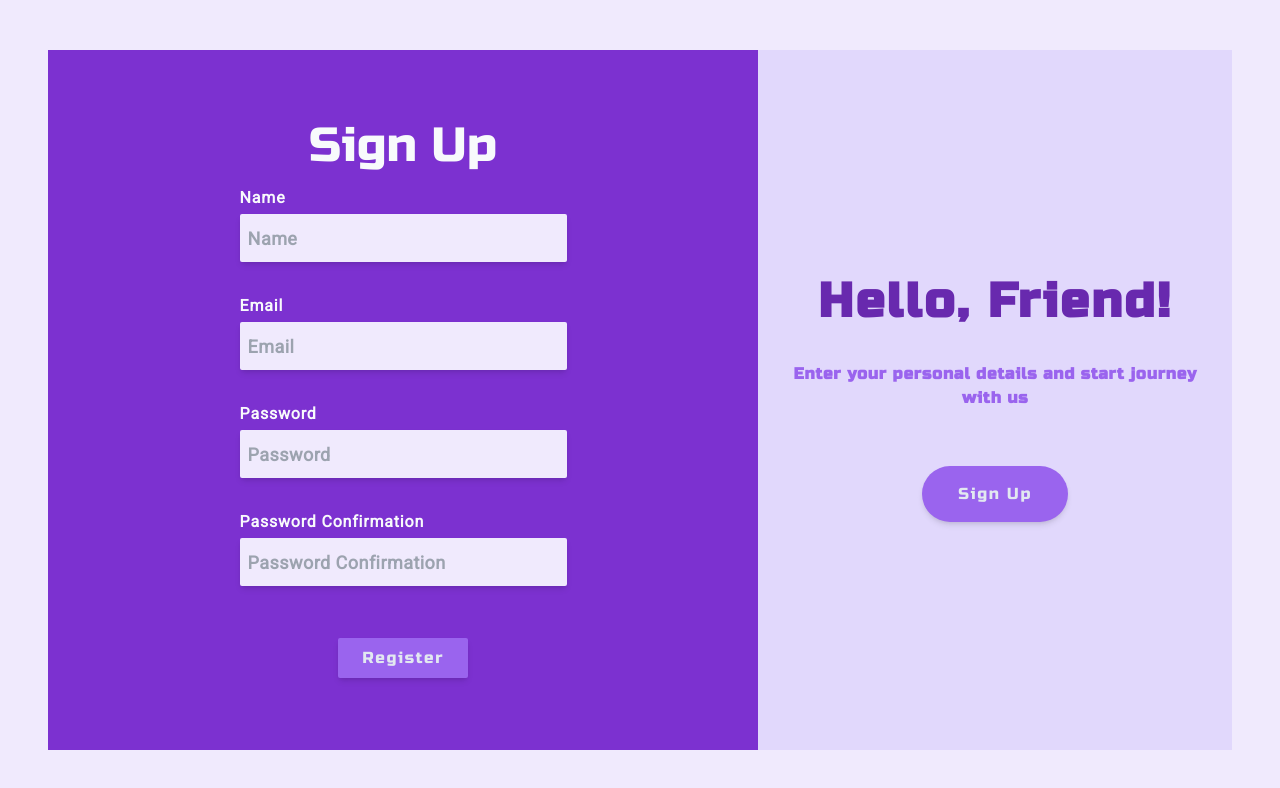
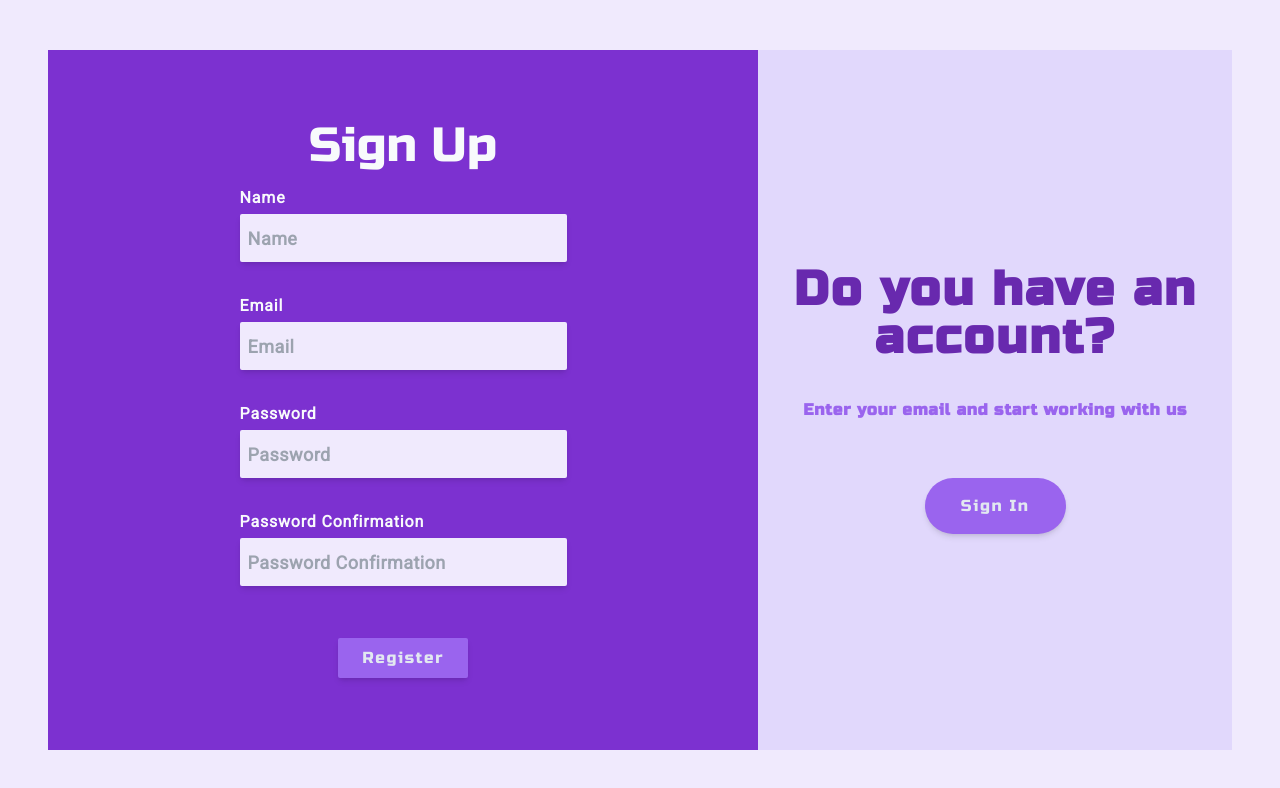
Before and after one commit to dpacoria21/todo-app-mern, a React (Vite) app: page /login in a window 1280 px wide. Both pictures are taken after a click on the button "Sign Up". Shown: the top 788 px of the page. Built offline with nearby package versions, Linux system fonts and the light colour scheme.

Commit message:
Se cambio el texto para que sea mas logico

```diff
--- a/src/auth/pages/AuthPanel.tsx
+++ b/src/auth/pages/AuthPanel.tsx
@@ -16,22 +16,22 @@ export const AuthPanel = () => {
             <div className="flex items-center justify-center w-screen h-full min-h-screen px-12 py-12 bg-electric-violet-100">
                 <div className="relative flex flex-col items-center w-full rounded-sm md:flex-row min-h-max h-[700px]">
                     <div className={`w-full flex flex-row justify-center relative h-full transition-all duration-1000 p-7 ${isLogin ? 'md:w-2/5 bg-electric-violet-200' : 'md:w-3/5 bg-electric-violet-700'} bg-electric-violet-200`}>
-                        <div className={`flex transition-all duration-700 ease-in-out flex-col ${isLogin ? 'opacity-100' : 'w-0 -translate-x-48 overflow-hidden'} items-center justify-center h-full gap-9`}>
+                        <div className={`flex transition-all duration-300 ease-in-out flex-col ${isLogin ? 'opacity-100' : 'w-0 -translate-x-48 overflow-hidden'} items-center justify-center h-full gap-9`}>
                             <p className='text-5xl font-bold tracking-wider text-center font-russo-one text-electric-violet-800'>Hello, Friend!</p>
                             <p className='text-base font-bold tracking-wider text-center font-russo-one text-electric-violet-500'>Enter your personal details and start journey with us</p>
                             <Button fn={toggleLogin} title='Sign Up' px='px-9' py='py-4'rounded='rounded-full'/>
                         </div>
-                        <div className={`transition-all duration-700 ease-in-out translate-x-0 ${isLogin ? 'translate-x-14 opacity-0 z-0 w-0 overflow-hidden' : 'opacity-100 w-full h-full'}`}>
+                        <div className={`transition-all duration-300 ease-in-out translate-x-0 ${isLogin ? 'translate-x-14 opacity-0 z-0 w-0 overflow-hidden' : 'opacity-100 w-full h-full'}`}>
                             <Register />
                         </div>
                     </div>
                     <div className={`w-full flex flex-row justify-center relative h-full transition-all duration-1000 p-7 ${isLogin ? 'md:w-3/5 bg-electric-violet-700' : 'md:w-2/5 bg-electric-violet-200'}`}>
-                        <div className={`flex transition-all duration-700 ease-in-out flex-col ${isLogin ? 'w-0 translate-x-48 overflow-hidden' : 'opacity-100'} items-center justify-center h-full gap-9`}>
-                            <p className='text-5xl font-bold tracking-wider text-center font-russo-one text-electric-violet-800'>Hello, Friend!</p>
-                            <p className='text-base font-bold tracking-wider text-center font-russo-one text-electric-violet-500'>Enter your personal details and start journey with us</p>
-                            <Button fn={toggleLogin} title='Sign Up' px='px-9' py='py-4'rounded='rounded-full'/>
+                        <div className={`flex transition-all duration-300 ease-in-out flex-col ${isLogin ? 'w-0 translate-x-48 overflow-hidden' : 'opacity-100'} items-center justify-center h-full gap-9`}>
+                            <p className='text-5xl font-bold tracking-wider text-center font-russo-one text-electric-violet-800'>Do you have an account?</p>
+                            <p className='text-base font-bold tracking-wider text-center font-russo-one text-electric-violet-500'>Enter your email and start working with us</p>
+                            <Button fn={toggleLogin} title='Sign In' px='px-9' py='py-4'rounded='rounded-full'/>
                         </div>
-                        <div className={`transition-all duration-700 ease-in-out translate-x-0 ${isLogin ? 'opacity-100 w-full h-full' : 'translate-x-14 opacity-0 z-0 w-0 overflow-hidden'}`}>
+                        <div className={`transition-all duration-300 ease-in-out translate-x-0 ${isLogin ? 'opacity-100 w-full h-full' : 'translate-x-14 opacity-0 z-0 w-0 overflow-hidden'}`}>
                             <Login />
                         </div>
                     </div>
```
